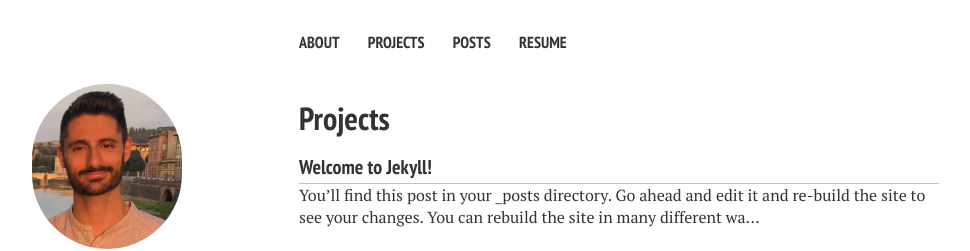
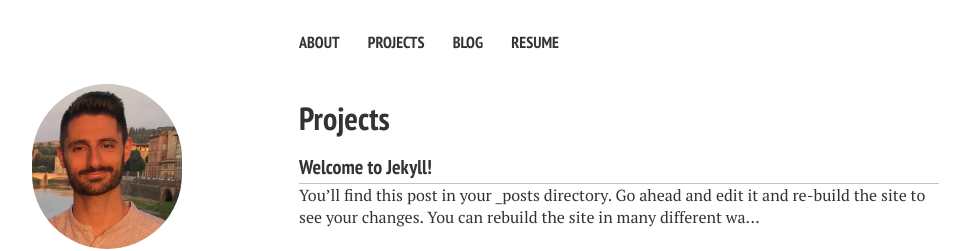
Before and after one commit to IacopomC/iacopomc.github.io, a Jekyll site: the page built from projects.md, in a window 1280 px wide. Shown: the top 251 px of the page, without its empty margins (21-991 px from the left). Built offline with Jekyll 4.4.1, drawn with Linux system fonts in a browser that asks for light colours; nearby versions of some CDN libraries.

Commit message:
change url from post to blog

```diff
--- a/_config.yml
+++ b/_config.yml
@@ -23,8 +23,8 @@ links:
     url: /about/
   - title: projects
     url: /projects/
-  - title: posts
-    url: /posts/
+  - title: blog
+    url: /blog/
   - title: resume
     url: /assets/images/iacopo_catalano_cv.pdf
 #   - title: publications
```
